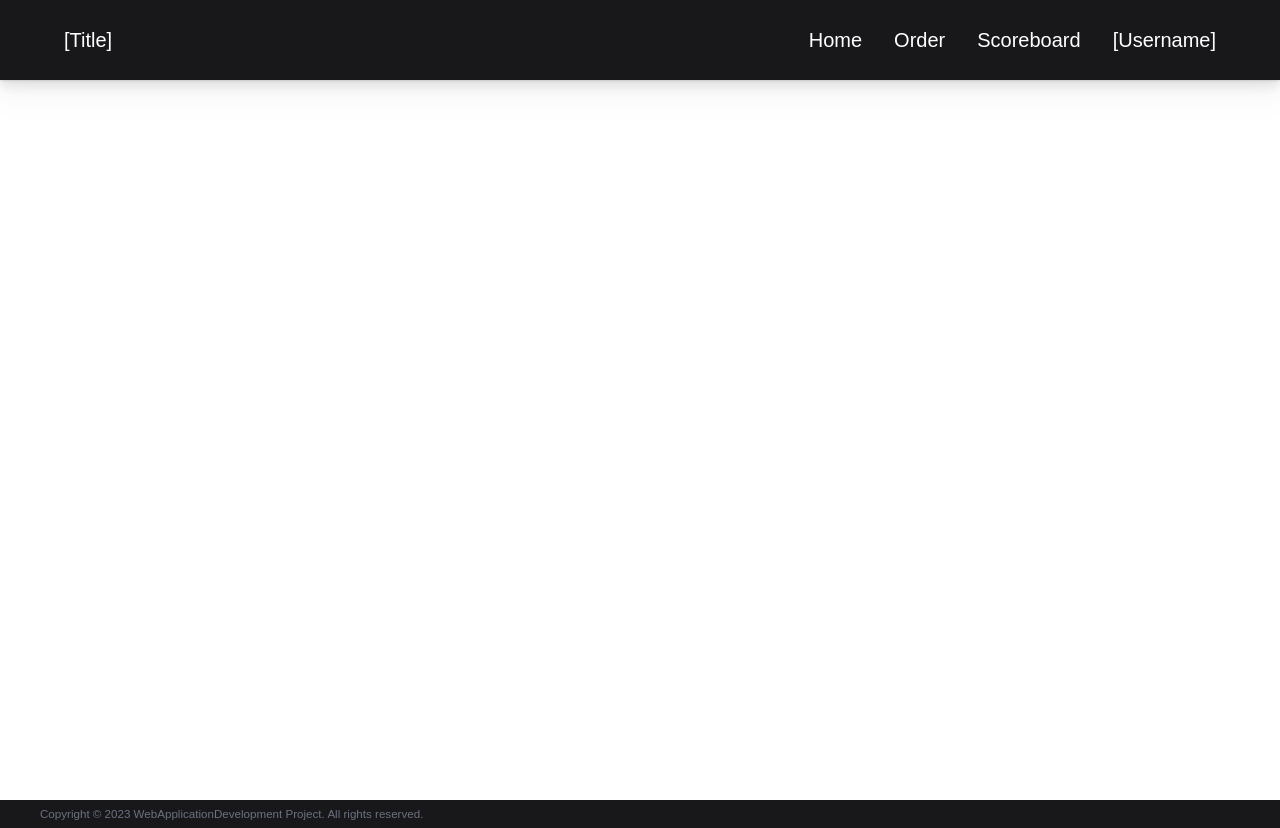
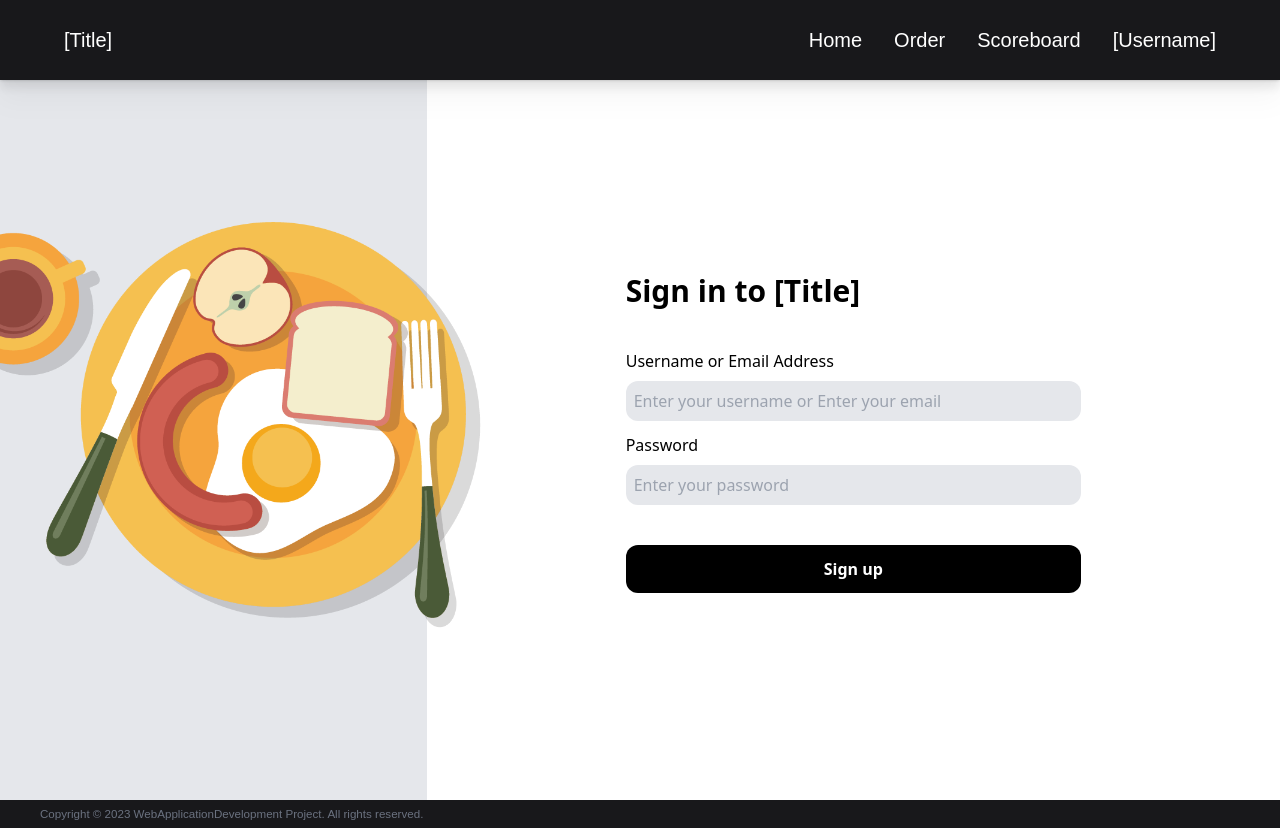
Before and after one commit to NonGP33M/WebApplicationDevelopment_Project, a React (Create React App) app: page /sign_in in a window 1280 px wide. Built offline with nearby package versions, Linux system fonts and the light colour scheme.

Commit message:
Add Signin, Signup

```diff
--- a/src/pages/Signin.jsx
+++ b/src/pages/Signin.jsx
@@ -1,9 +1,37 @@
-import React from "react";
+import React from 'react'
 
-const Signin = () => {
-  return (
-    <div className="relative flex flex-wrap h-screen items-center justify-center font-kanit caret-transparent"></div>
-  );
-};
-
-export default Signin;
+function Signin() {
+    return (
+        <div className='flex-col'>
+        <div className="flex w-full h-screen">
+            <div className="hidden relative lg:flex w-1/3 items-center justify-center bg-gray-200">
+                <img className='scale-125 pt-10' src={require('../img/homePic1.png')} alt='homePic1'/>
+            </div>
+            <div className="flex items-center justify-center lg:w-2/3">
+                <div className=' w-12/12 max-w-[800px] px-20 pt-[65px]'>
+                    <h1 className='text-3xl font-bold'>Sign in to [Title]</h1>
+                    <div className='mt-10'>
+                        <label className='text-1xl font-medium'>Username or Email Address</label>
+                        <input
+                            className='bg-gray-200 w-full bordedr-2 border-gray-100 rounded-xl p-2 mt-2 text-1xl'
+                            placeholder='Enter your username or Enter your email'
+                        />
+                    </div>
+                    <div className='mt-3'>
+                        <label className='text-1xl font-medium'>Password</label>
+                        <input
+                            className='bg-gray-200 w-full bordedr-2 border-gray-100 rounded-xl p-2 mt-2 text-1xl'
+                            placeholder='Enter your password'
+                            type='password'
+                        />
+                    </div>
+                    <div className='mt-10 flex flex-col gap-y-4'>
+                        <button className='active:scale-[.98] active:duration-75 hover:scale-[1.01] ease-in-out transition-all py-3 rounded-xl bg-black text-white font-bold text-1xl'>Sign up</button>
+                    </div>
+                </div>
+            </div>
+        </div>
+  </div>
+    )
+}
+export default Signin
--- a/src/pages/Signup.jsx
+++ b/src/pages/Signup.jsx
@@ -8,7 +8,7 @@ function Signup() {
                     <img className='scale-125 pt-10' src={require('../img/2.png')} alt='SignUpPic'/>
                 </div>
                 <div className="flex items-center justify-center lg:w-2/3">
-                    <div className=' w-12/12 max-w-[800px] px-20 pt-[80px]'>
+                    <div className=' w-12/12 max-w-[800px] px-20 pt-[75px]'>
                         <h1 className='text-3xl font-bold'>Sign up to [Title]</h1>
                             <div className='mt-10'>
                                 <label className='text-1xl font-medium'>Username</label>
```
